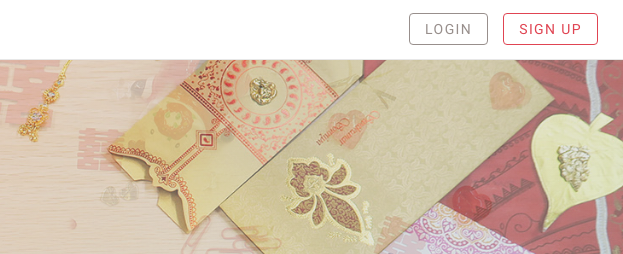
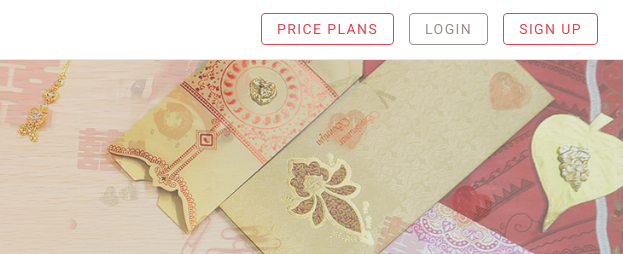
Before and after one commit to mxchua/marry.sg, a plain HTML site: page index.html in a window 1280 px wide. Shown: the top 254 px of the page, 657-1280 px from the left. Drawn offline with nearby package versions, Linux system fonts and the light colour scheme; a web font is replaced by a local one.

Commit message:
added pricing button on navbar

```diff
--- a/index.html
+++ b/index.html
@@ -73,8 +73,10 @@
 				</ul>
 
 				<ul class="nav navbar-nav navbar-right">
+				    <li><a href="#" target="_blank" class="btn navbar-btn red-outline-btn" id="pricingBtn">Price Plans</a></li>
 					<li><a href="http://app.marry.sg/login" target="_blank" class="btn navbar-btn grey-outline-btn" id="loginBtn">LOGIN</a></li>
 					<li><a href="http://app.marry.sg/signup" target="_blank" class="btn navbar-btn red-outline-btn" id="signupBtn">SIGN UP</a></li>
+
 				</ul>
 			</div><!-- /.navbar-collapse -->
 		</div><!-- /.container-fluid -->
```
